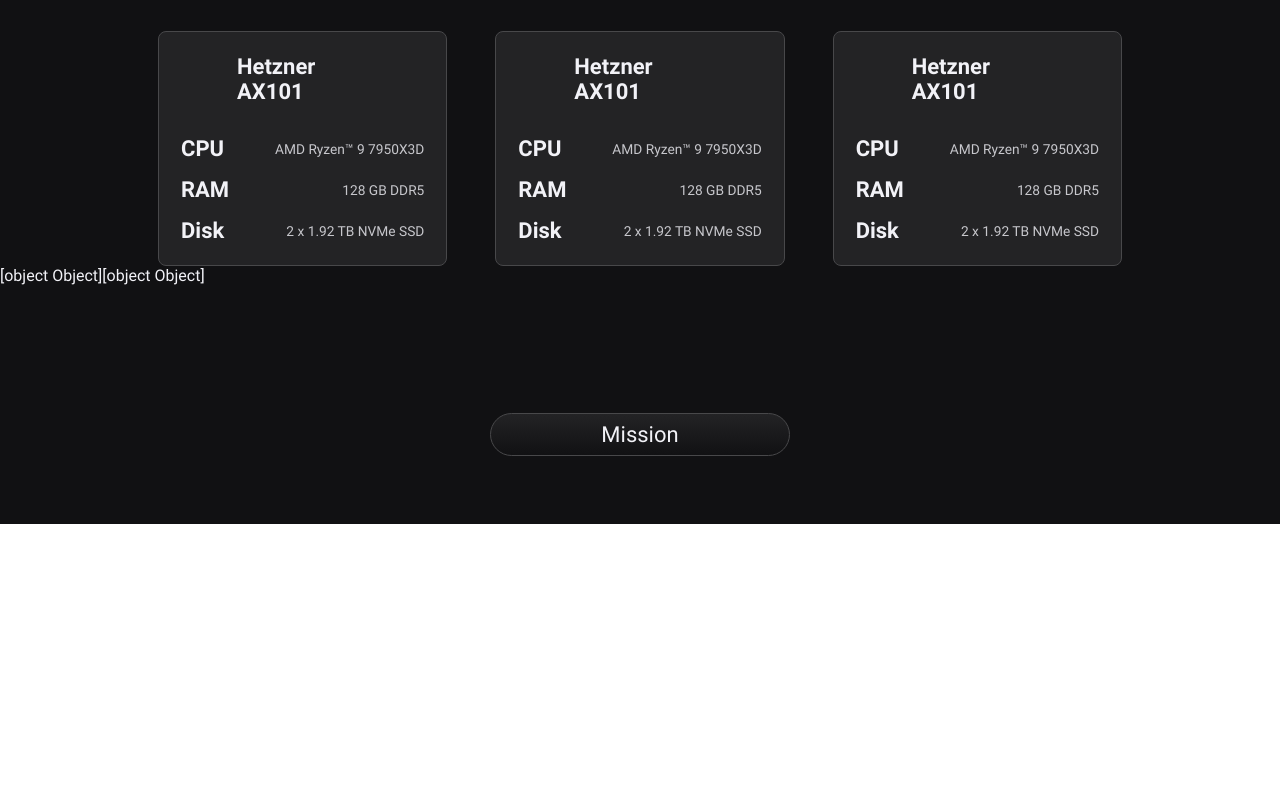
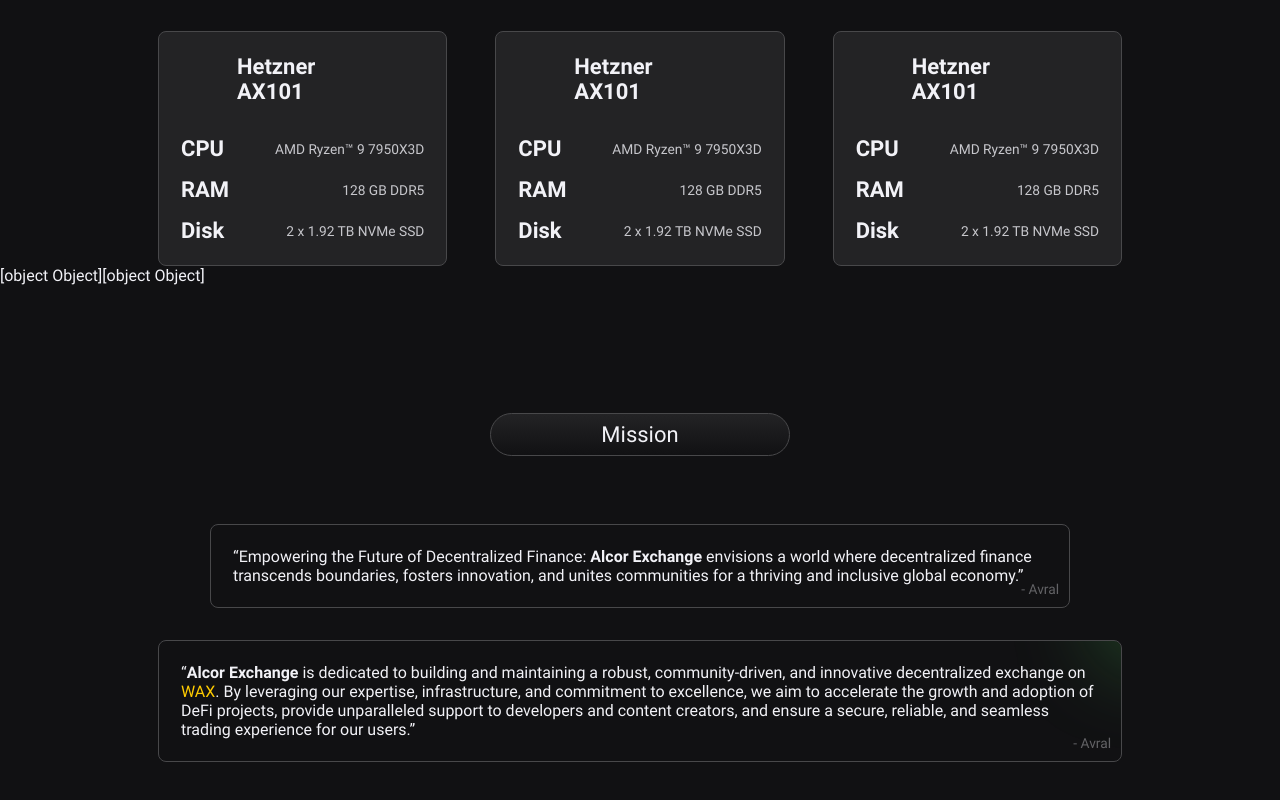
Before and after one commit to alcorexchange/alcor-bp-page, a Nuxt app: page / in a window 1280 px wide. Shown: the part 1844-2644 px from the top of the page. Before the commit the page ends 2368 px from the top, so only its background shows below. Built offline with nearby package versions, Linux system fonts and the light colour scheme.

Commit message:
+ missions

```diff
--- a/assets/styles/_variables.scss
+++ b/assets/styles/_variables.scss
@@ -7,7 +7,8 @@
   --r-second: 230, 97, 2;
   --r-red: 255, 45, 85;
   --r-green: 52, 199, 89;
-  --r-yellow: 255, 149, 0;
+  --r-yellow: 255, 204, 0;
+  --r-orange: 255, 149, 0;
   --r-blue: 0, 122, 255;
   --r-b1: 229, 229, 234;
   --r-b2: 242, 242, 247;
--- a/components/home/HomeMission.vue
+++ b/components/home/HomeMission.vue
@@ -1,6 +1,17 @@
 <template>
   <div class="home-mission main-inner">
     <HomeSectionTitle> Mission </HomeSectionTitle>
+    <HomeMisstionItem from="Avral" class="small">
+      “Empowering the Future of Decentralized Finance: <span class="bold">Alcor Exchange</span> envisions a world where decentralized
+      finance transcends boundaries, fosters innovation, and unites communities for a thriving and inclusive global economy.”
+    </HomeMisstionItem>
+    <Spacer custom="32" />
+    <HomeMisstionItem from="Avral" hasEffect>
+      “<span class="bold">Alcor Exchange</span> is dedicated to building and maintaining a robust, community-driven, and innovative
+      decentralized exchange on <span class="yellow">WAX</span>. By leveraging our expertise, infrastructure, and commitment to excellence,
+      we aim to accelerate the growth and adoption of DeFi projects, provide unparalleled support to developers and content creators, and
+      ensure a secure, reliable, and seamless trading experience for our users.”
+    </HomeMisstionItem>
   </div>
 </template>
 
@@ -10,4 +21,8 @@
 .main-inner {
   max-width: 980px;
 }
+.small {
+  max-width: 860px;
+  margin: auto;
+}
 </style>
--- /dev/null
+++ b/components/home/HomeMisstionItem.vue
@@ -0,0 +1,56 @@
+<template>
+  <div class="home-mission-item card">
+    <div class="content">
+      <slot />
+    </div>
+    <div class="from">- {{ from }}</div>
+    <div class="effect" v-if="hasEffect"></div>
+  </div>
+</template>
+
+<script setup lang="ts">
+const props = defineProps<{
+  from?: string;
+  hasEffect?: boolean;
+}>();
+</script>
+
+<style scoped lang="scss">
+.home-mission-item {
+  background: color(b1);
+  position: relative;
+  overflow: hidden;
+}
+.content {
+  position: relative;
+  z-index: 4;
+}
+:slotted(.bold) {
+  font-weight: bold;
+}
+:slotted(.yellow) {
+  color: color(yellow);
+}
+.from {
+  position: absolute;
+  bottom: 10px;
+  right: 10px;
+  color: color(b5);
+  font-size: var(--r-font-small);
+  z-index: 2;
+}
+.effect {
+  position: absolute;
+  pointer-events: none;
+  z-index: 0;
+  bottom: 100%;
+  left: 100%;
+  width: 60px;
+  height: 60px;
+  transform: translate();
+  border-radius: 50%;
+  filter: blur(50px);
+  // Not in variables??
+  background: rgb(84, 224, 98);
+}
+</style>
--- a/pages/index.vue
+++ b/pages/index.vue
@@ -7,5 +7,6 @@
     <HomeServers />
     <Spacer custom="128" />
     <HomeMission />
+    <Spacer custom="128" />
   </div>
 </template>
```
